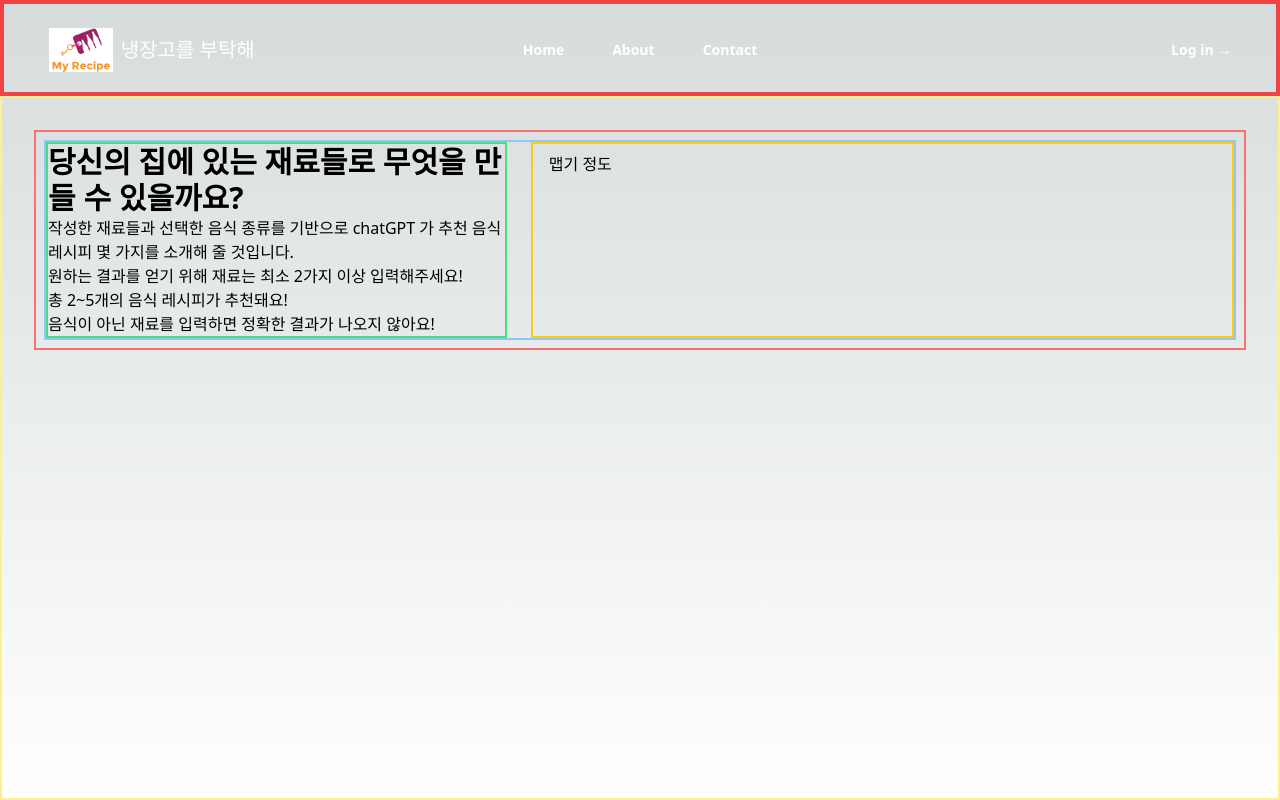
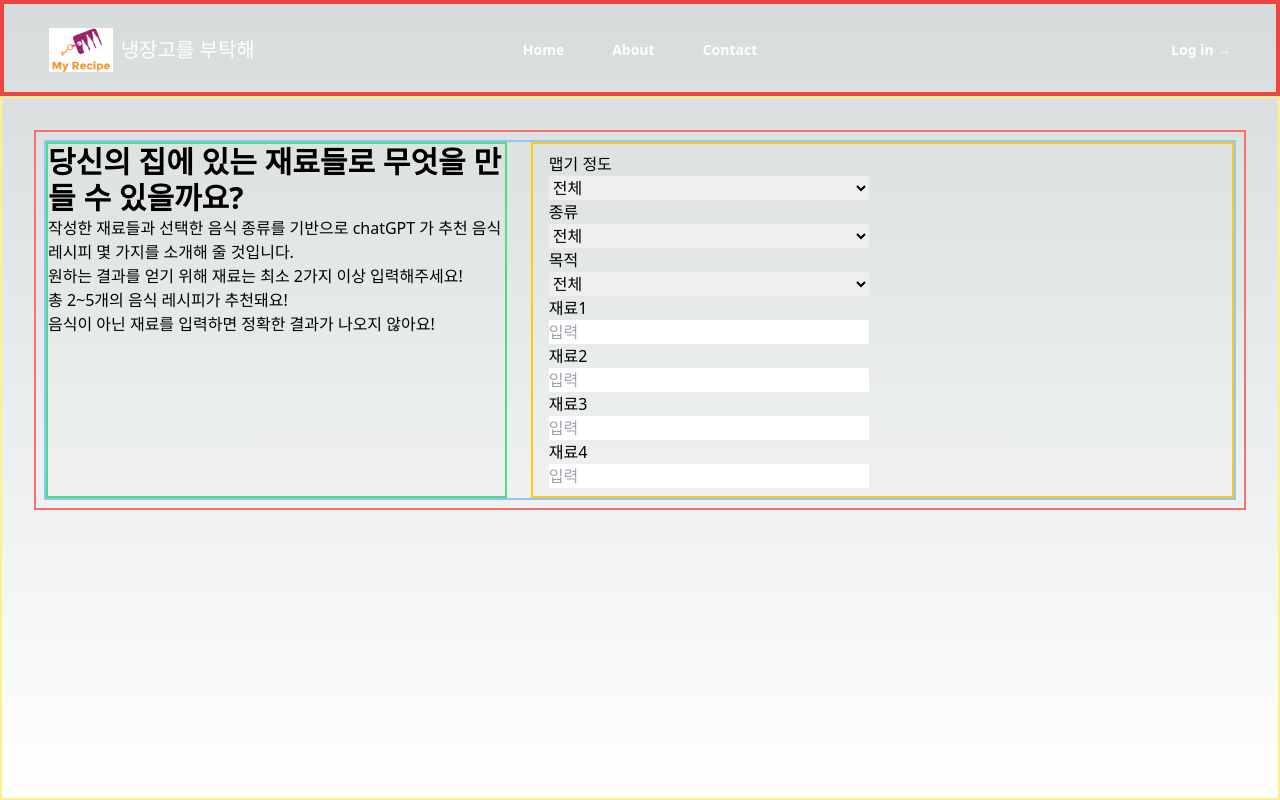
Before and after one commit to dlwlsdn201/project--recommend-recipes--nextjs, a Next.js app in the folder client/: page /home in a window 1280 px wide. Built offline with nearby package versions, Linux system fonts and the light colour scheme.

Commit message:
:construction::lipstick: Select Filter, Text Input Filter UI 개발 및 onChange state 연동

```diff
--- /dev/null
+++ b/client/components/Home/Filters.tsx
@@ -0,0 +1,63 @@
+import { optionType } from '../Modules/Select';
+
+// 맵기 정도 필터
+export const spicyFilterItems: optionType[] = [
+	{
+		label: '순한맛',
+		value: 1
+	},
+	{
+		label: '보통맛',
+		value: 2
+	},
+	{
+		label: '매운맛',
+		value: 3
+	}
+];
+
+export const menuTypeFilterItems: optionType[] = [
+	{
+		label: '한식',
+		value: 1
+	},
+	{
+		label: '일식',
+		value: 2
+	},
+	{
+		label: '중식',
+		value: 3
+	},
+	{
+		label: '중식',
+		value: 4
+	}
+];
+
+export const conceptFilterItems: optionType[] = [
+	{
+		label: '아침',
+		value: 1
+	},
+	{
+		label: '점심',
+		value: 2
+	},
+	{
+		label: '저녁',
+		value: 3
+	},
+	{
+		label: '야식',
+		value: 4
+	},
+	{
+		label: '집들이',
+		value: 5
+	},
+	{
+		label: '간식',
+		value: 6
+	}
+];
--- a/client/components/Home/index.tsx
+++ b/client/components/Home/index.tsx
@@ -1,5 +1,16 @@
 import React from 'react';
+import Select from '../Modules/Select';
+import {
+	conceptFilterItems,
+	menuTypeFilterItems,
+	spicyFilterItems
+} from './Filters';
+import TextInput from '../Modules/TextInput';
+import { mainStore } from '@/source/store';
+
 const MainComponent = () => {
+	const { setSpicyFilter, setMenuTypeFilter, setConceptFilter, setMaterials } =
+		mainStore();
 	return (
 		<div className='root-container border-red-400 border-2 p-2'>
 			<div className='inner-container grid gap-6 grid-cols-5 grid-rows-1 border-blue-300 border-2'>
@@ -25,7 +36,74 @@ const MainComponent = () => {
 					<div className='filters--wrapper'>
 						<div className='filter--block'>
 							<div className='label'>맵기 정도</div>
-							<div className='filter'></div>
+							<div className='filter'>
+								<Select
+									options={spicyFilterItems}
+									isExistAll
+									onChange={(value) => {
+										console.log('value:', value);
+										setSpicyFilter(value);
+									}}
+								/>
+							</div>
+						</div>
+						<div className='filter--block'>
+							<div className='label'>종류</div>
+							<div className='filter'>
+								<Select
+									options={menuTypeFilterItems}
+									isExistAll
+									onChange={setMenuTypeFilter}
+								/>
+							</div>
+						</div>
+						<div className='filter--block'>
+							<div className='label'>목적</div>
+							<div className='filter'>
+								<Select
+									options={conceptFilterItems}
+									isExistAll
+									onChange={setConceptFilter}
+								/>
+							</div>
+						</div>
+					</div>
+					<div className='fillter--wrapper'>
+						<div className='filter--block'>
+							<div className='label'>재료1</div>
+							<div className='filter'>
+								<TextInput
+									placeholder='입력'
+									onChange={(value) => setMaterials('material1', value)}
+								/>
+							</div>
+						</div>
+						<div className='filter--block'>
+							<div className='label'>재료2</div>
+							<div className='filter'>
+								<TextInput
+									placeholder='입력'
+									onChange={(value) => setMaterials('material2', value)}
+								/>
+							</div>
+						</div>
+						<div className='filter--block'>
+							<div className='label'>재료3</div>
+							<div className='filter'>
+								<TextInput
+									placeholder='입력'
+									onChange={(value) => setMaterials('material3', value)}
+								/>
+							</div>
+						</div>
+						<div className='filter--block'>
+							<div className='label'>재료4</div>
+							<div className='filter'>
+								<TextInput
+									placeholder='입력'
+									onChange={(value) => setMaterials('material4', value)}
+								/>
+							</div>
 						</div>
 					</div>
 				</div>
--- a/client/components/Modules/Select.tsx
+++ b/client/components/Modules/Select.tsx
@@ -8,11 +8,18 @@ export type optionType = {
 interface SelectProps {
 	options: Array<optionType>;
 	isExistAll?: Boolean;
+	onChange: Function;
 }
 
-const Select = ({ options, isExistAll }: SelectProps): JSX.Element => {
+const Select = ({
+	options,
+	isExistAll,
+	onChange
+}: SelectProps): JSX.Element => {
 	return (
-		<select className='select w-full max-w-xs text-black'>
+		<select
+			className='select w-full max-w-xs text-black'
+			onChange={(e) => onChange(e.currentTarget.value)}>
 			{/* <option disabled selected>
 				Pick your favorite Simpson
 			</option> */}
--- a/client/components/Modules/TextInput.tsx
+++ b/client/components/Modules/TextInput.tsx
@@ -10,8 +10,8 @@ const TextInput = ({ placeholder, onChange }: TextInputProps): JSX.Element => {
 		<input
 			type='text'
 			placeholder={placeholder}
-			onChange={(e) => onChange(e.target)}
-			className='input input-bordered input-primary w-full max-w-xs'
+			onChange={(e) => onChange(e.target.value)}
+			className='input input-bordered input-primary w-full max-w-xs text-black'
 		/>
 	);
 };
--- a/client/source/store.ts
+++ b/client/source/store.ts
@@ -1,6 +1,5 @@
 import { create } from 'zustand';
-import { INTERFACE_loginStore } from './types';
-import { devtools } from 'zustand/middleware';
+import { INTERFACE_loginStore, INTERFACE_mainStore } from './types';
 
 // [store] 전역 데이터
 export const rootStore = (set) => ({});
@@ -13,4 +12,18 @@ export const loginStore = create<INTERFACE_loginStore>((set) => ({
 	setPassword: (value: string) => set(() => ({ password: value }))
 }));
 
+export const mainStore = create<INTERFACE_mainStore>((set) => ({
+	spicyFilter: undefined,
+	setSpicyFilter: (value: number) => set(() => ({ spicyFilter: value })),
+	menuTypeFilter: undefined,
+	setMenuTypeFilter: (value: number) => set(() => ({ menuTypeFilter: value })),
+	conceptFilter: undefined,
+	setConceptFilter: (value: number) => set(() => ({ conceptFilter: value })),
+	material1: undefined,
+	material2: undefined,
+	material3: undefined,
+	material4: undefined,
+	setMaterials: (key: string, value: string) => set(() => ({ [key]: value }))
+}));
+
 // const hookDevtools = (store) => create(devtools(store));
```
Also changed, not shown: client/source/types.ts (+14 -0 lines).
